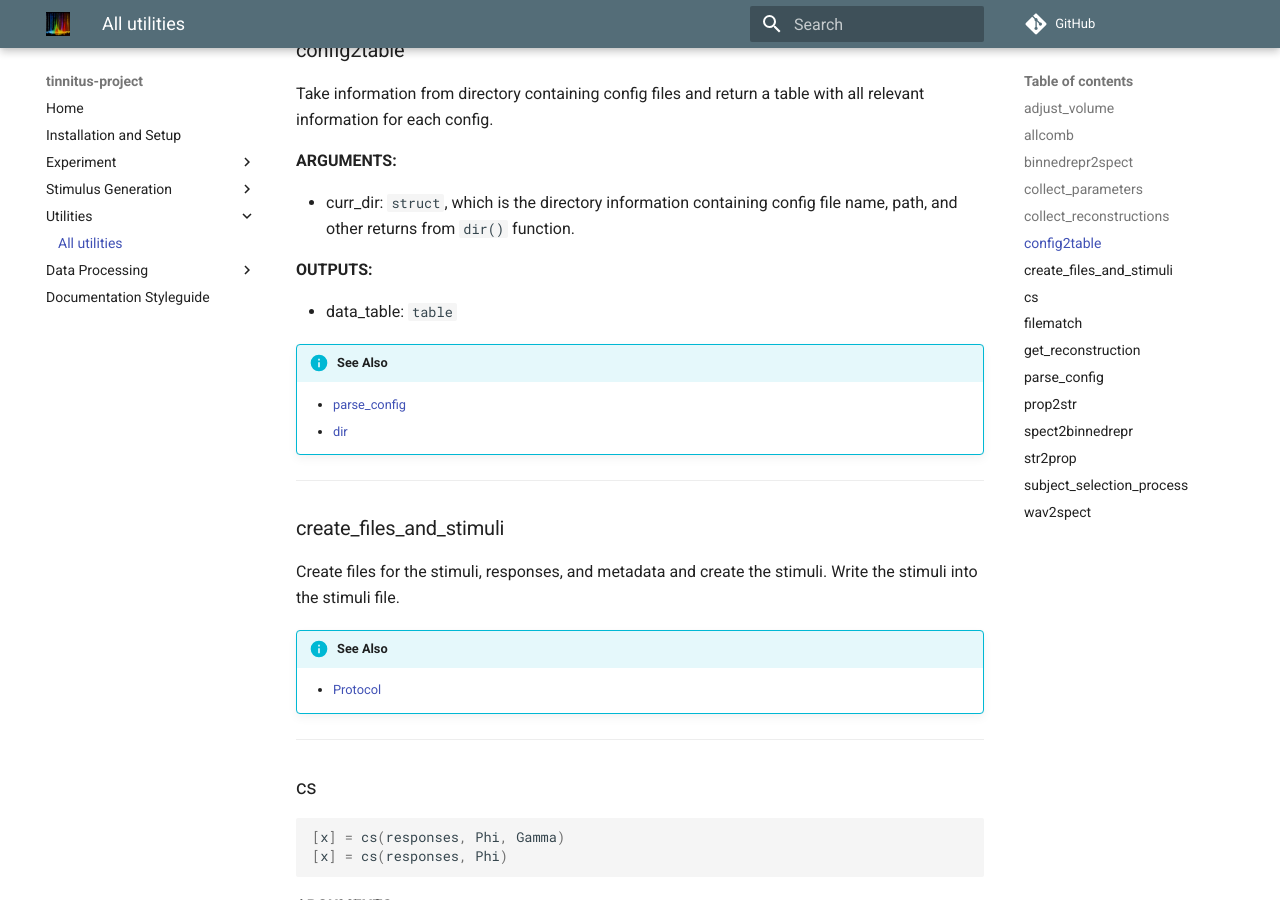
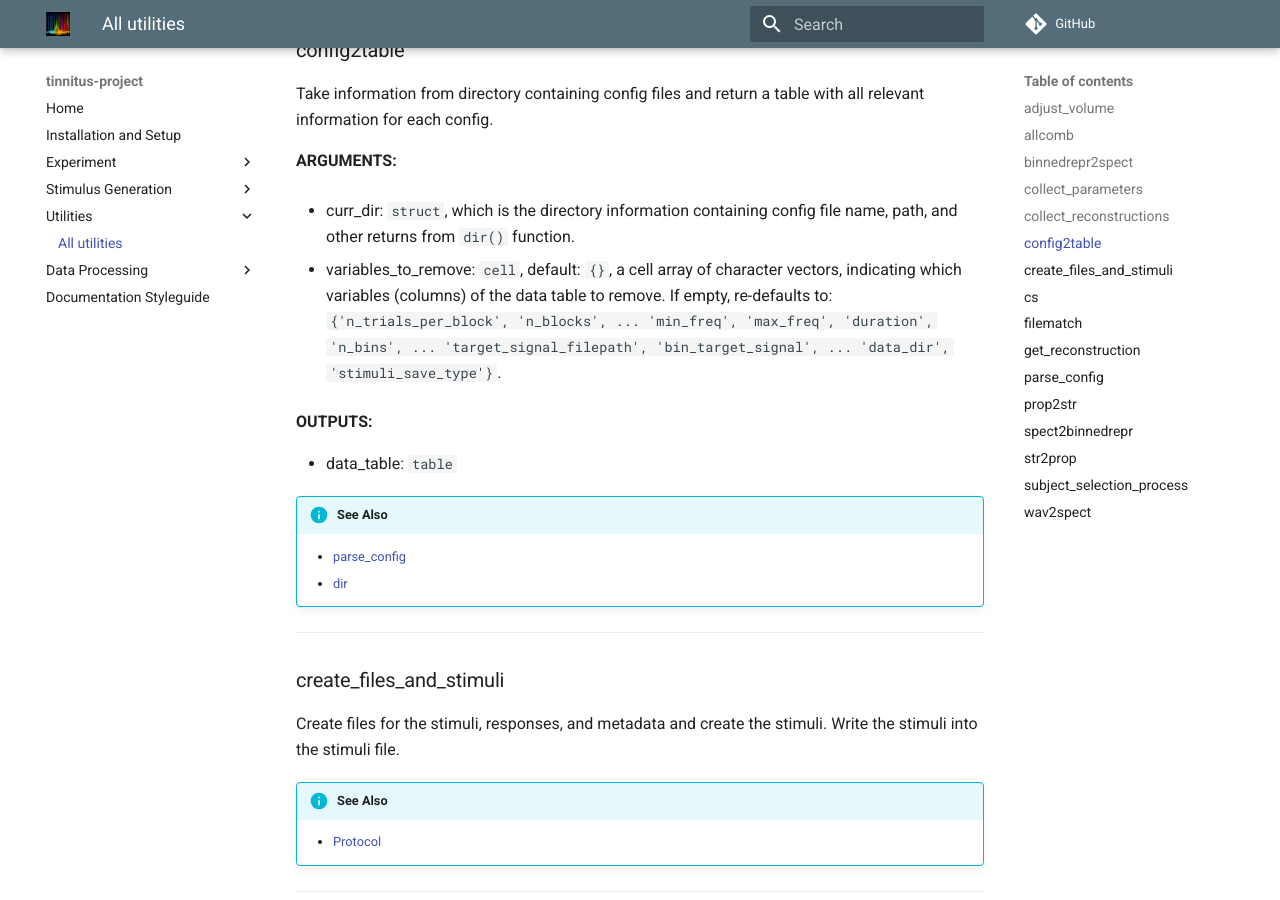
Before and after one commit to The-Lammert-Lab/tinnitus-reconstruction, an MkDocs documentation site: the page built from docs/utils.md, in a window 1280 px wide and 900 px high, scrolled down 4512 px. Built offline with MkDocs 1.6.1 and Material for MkDocs 9.7.7, drawn with Linux system fonts in a browser that asks for light colours; comment, search, counter and statistics services are not loaded.

```diff
--- a/docs/utils.md
+++ b/docs/utils.md
@@ -259,6 +259,17 @@
 which is the directory information
 containing config file name, path, and other
 returns from `dir()` function.
+
+- variables_to_remove: `cell`, default: `{}`,
+a cell array of character vectors,
+indicating which variables (columns) of
+the data table to remove.
+If empty, re-defaults to:
+`{'n_trials_per_block', 'n_blocks', ...
+'min_freq', 'max_freq', 'duration', 'n_bins', ...
+'target_signal_filepath', 'bin_target_signal', ...
+'data_dir', 'stimuli_save_type'}`.
+
 
 **OUTPUTS:**
 
```
Also changed, not shown: 3 other files.
